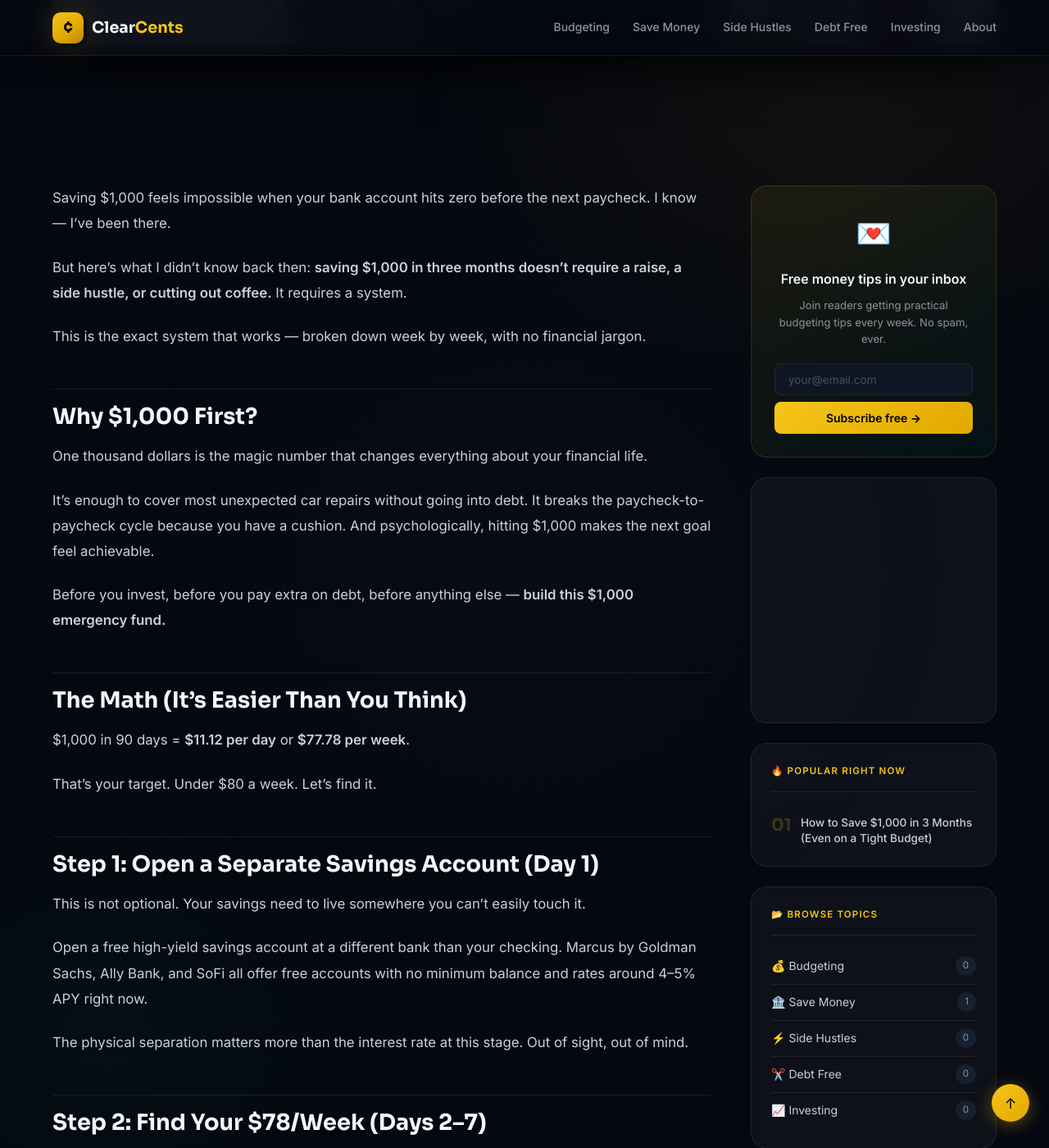
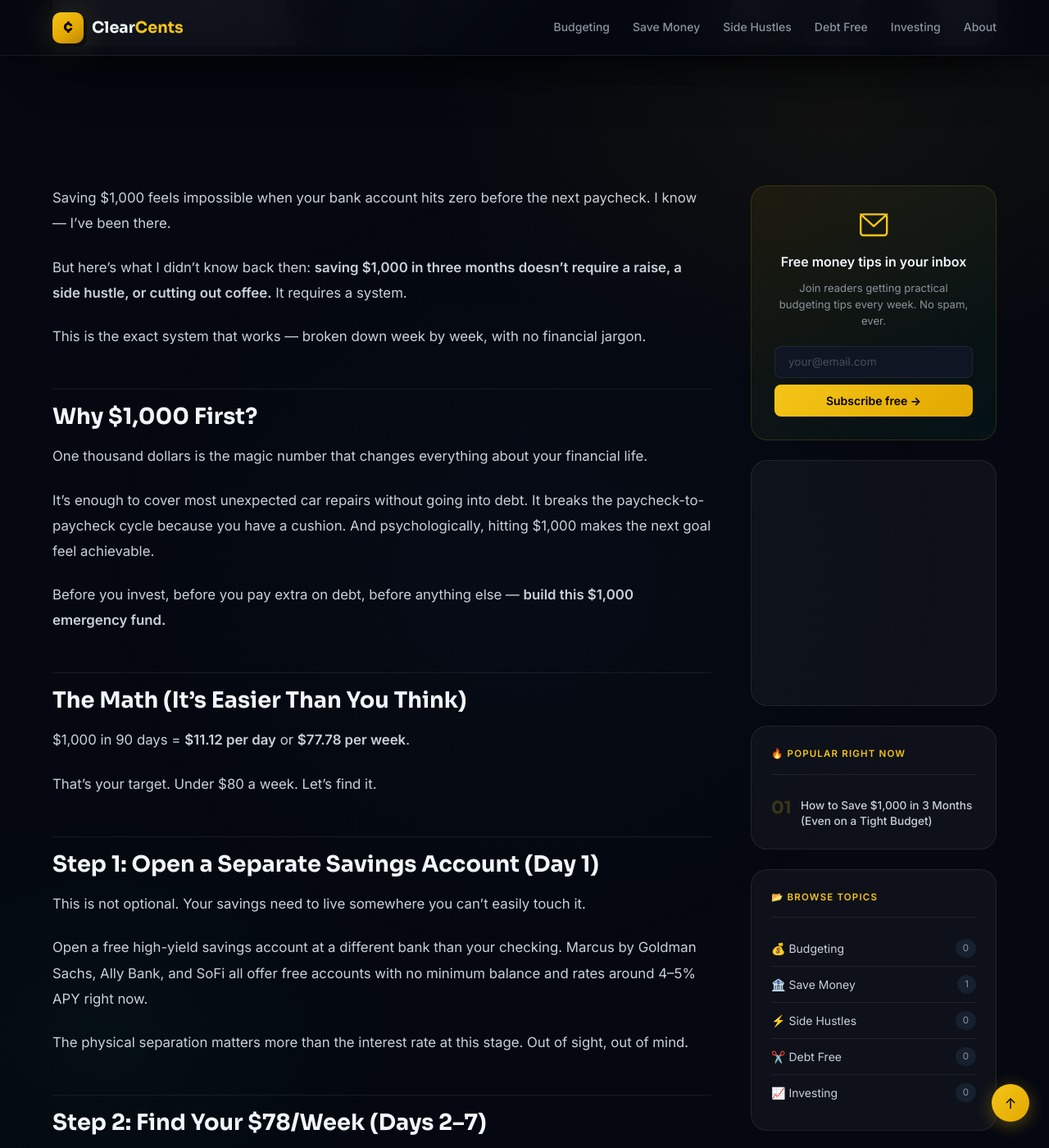
Before and after one commit to zaddywebbuilds/ClearCents-, a Jekyll site: the page built from _posts/2026-07-25-how-to-save-1000-dollars-in-3-months.md, in a window 1280 px wide and 1400 px high, scrolled down 996 px. Shown: the whole window at 82% size. Built offline with Jekyll 4.4.1, drawn with Linux system fonts in a browser that asks for light colours.

Commit message:
Wire newsletter form — SVG icon, async submit, Google Apps Script backend
- Replace emoji mail icon with clean SVG in post.html sidebar
- Add async form handler in main.js (no-cors fetch to Apps Script endpoint)
- Show success message on subscribe; hide form
- Add collect-emails.gs Apps Script for Google Sheets lead capture
- Add .nl-success CSS style in green

Co-Authored-By: Claude Sonnet 4.6 <noreply@anthropic.com>

```diff
--- a/_layouts/post.html
+++ b/_layouts/post.html
@@ -114,14 +114,20 @@ layout: default
     <!-- Sidebar -->
     <aside class="sidebar" aria-label="Sidebar">
       <!-- Newsletter -->
-      <div class="newsletter-widget">
-        <div class="nl-icon">💌</div>
+      <div class="newsletter-widget" id="nlWidget">
+        <div class="nl-icon">
+          <svg xmlns="http://www.w3.org/2000/svg" viewBox="0 0 24 24" fill="none" stroke="currentColor" stroke-width="1.5" stroke-linecap="round" stroke-linejoin="round" aria-hidden="true">
+            <rect x="2" y="4" width="20" height="16" rx="2"/>
+            <polyline points="2,4 12,13 22,4"/>
+          </svg>
+        </div>
         <p class="nl-title">Free money tips in your inbox</p>
         <p class="nl-desc">Join readers getting practical budgeting tips every week. No spam, ever.</p>
-        <form class="nl-form" action="#" method="post" aria-label="Newsletter signup">
-          <input type="email" name="email" class="nl-input" placeholder="your@email.com" required aria-label="Email address">
+        <form class="nl-form" id="nlForm" aria-label="Newsletter signup">
+          <input type="email" name="email" id="nlEmail" class="nl-input" placeholder="your@email.com" required aria-label="Email address">
           <button type="submit" class="nl-btn">Subscribe free →</button>
         </form>
+        <p class="nl-success" id="nlSuccess" style="display:none;">You're in! Check your inbox for tips.</p>
       </div>
 
       <!-- AdSense sidebar -->
--- a/assets/css/main.css
+++ b/assets/css/main.css
@@ -677,7 +677,8 @@ ul, ol { padding-left: 1.5rem; }
   border: 1px solid rgba(245,197,24,0.15);
   border-radius: var(--radius-lg); padding: 1.75rem; text-align: center;
 }
-.nl-icon { font-size: 2.2rem; margin-bottom: 0.75rem; }
+.nl-icon { display: flex; justify-content: center; margin-bottom: 0.75rem; }
+.nl-icon svg { width: 2.4rem; height: 2.4rem; color: var(--gold); }
 .nl-title { font-size: 1rem; font-weight: 700; color: var(--text-1); margin-bottom: 0.5rem; }
 .nl-desc { font-size: 0.82rem; color: var(--text-3); margin-bottom: 1.25rem; line-height: 1.55; }
 .nl-form { display: flex; flex-direction: column; gap: 8px; }
@@ -699,6 +700,7 @@ ul, ol { padding-left: 1.5rem; }
   transition: transform 0.2s var(--ease-spring), box-shadow 0.2s var(--ease);
 }
 .nl-btn:hover { transform: translateY(-2px); box-shadow: 0 6px 24px rgba(245,197,24,0.35); }
+.nl-success { font-size: 0.9rem; font-weight: 600; color: var(--green); text-align: center; padding: 0.5rem 0; }
 
 /* Popular posts */
 .popular-item { display: flex; gap: 10px; padding: 0.75rem 0; border-bottom: 1px solid var(--glass-border); }
--- a/assets/js/main.js
+++ b/assets/js/main.js
@@ -117,4 +117,28 @@
     }
   });
 
+  /* ---------- Newsletter form — async POST to Google Apps Script ---------- */
+  const nlForm = document.getElementById('nlForm');
+  if (nlForm) {
+    const SCRIPT_URL = 'PASTE_YOUR_APPS_SCRIPT_URL_HERE';
+    nlForm.addEventListener('submit', (e) => {
+      e.preventDefault();
+      const email = document.getElementById('nlEmail').value.trim();
+      if (!email || !SCRIPT_URL.startsWith('https://')) return;
+      const btn = nlForm.querySelector('.nl-btn');
+      btn.textContent = 'Sending…';
+      btn.disabled = true;
+      fetch(`${SCRIPT_URL}?email=${encodeURIComponent(email)}`, { mode: 'no-cors' })
+        .then(() => {
+          nlForm.style.display = 'none';
+          const ok = document.getElementById('nlSuccess');
+          if (ok) ok.style.display = 'block';
+        })
+        .catch(() => {
+          btn.textContent = 'Subscribe free →';
+          btn.disabled = false;
+        });
+    });
+  }
+
 })();
```
Also changed, not shown: 1 other file.
